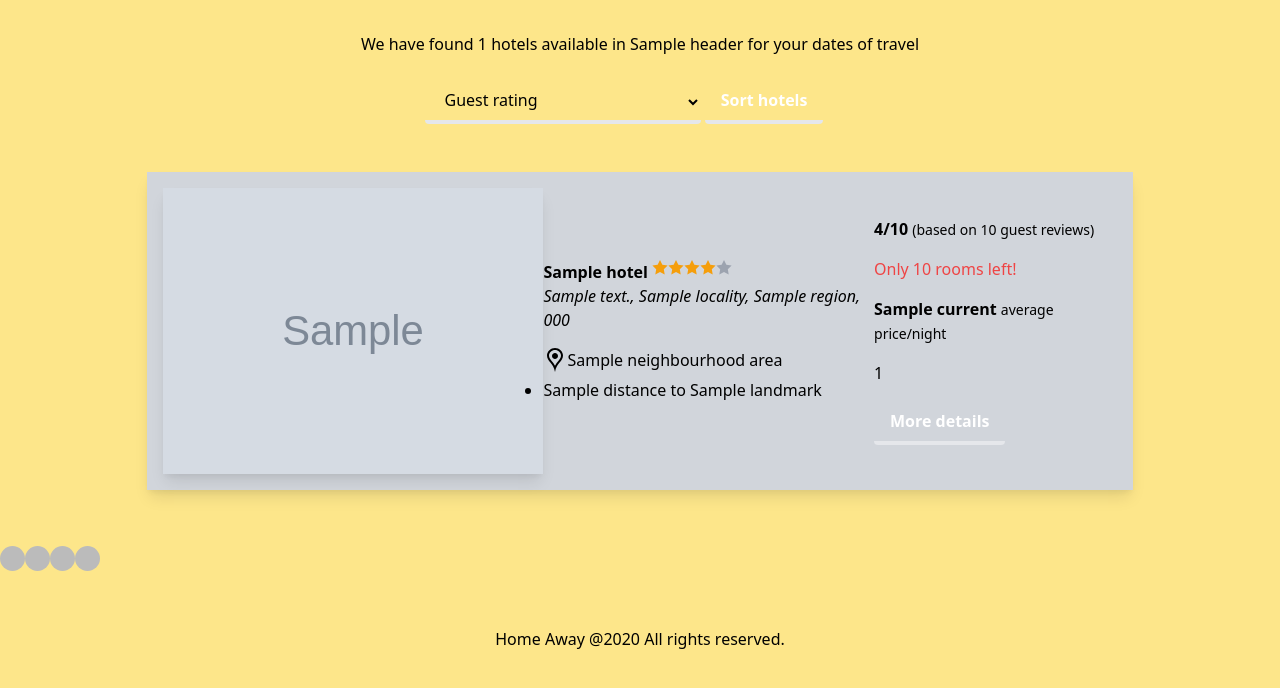
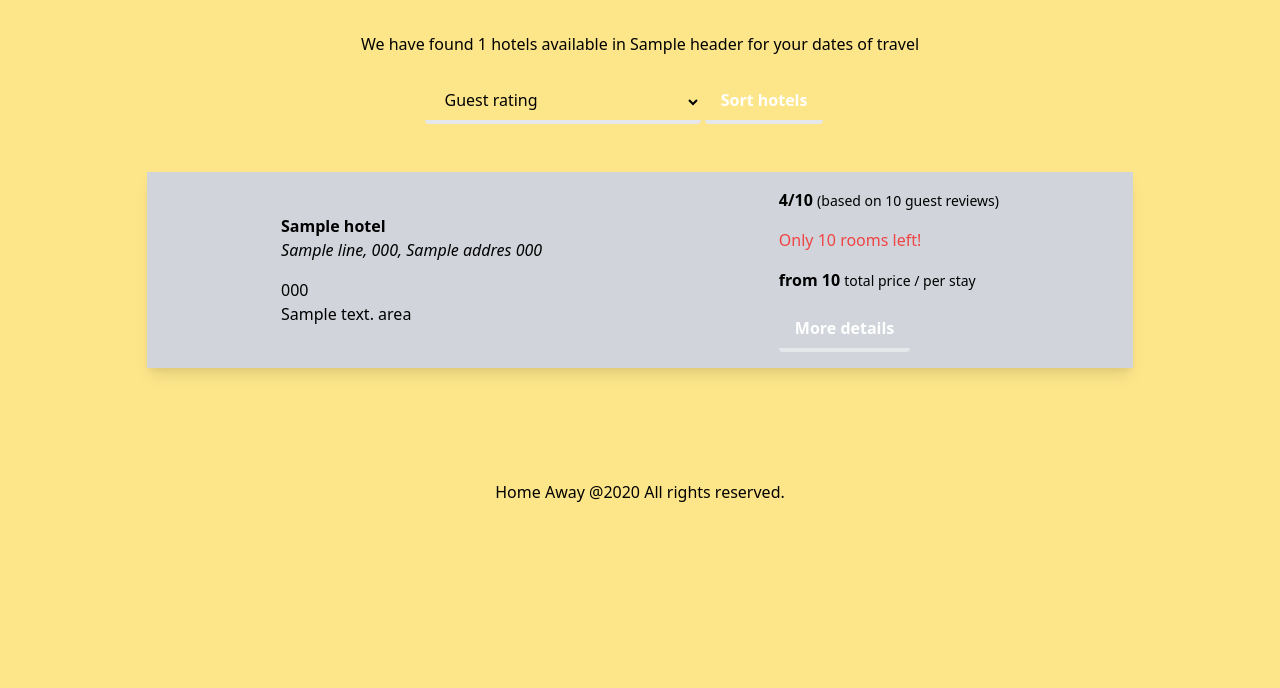
Before and after one commit to tokich6/vacation_app, a Flask app: template templates/hotels.html in a window 1280 px wide. Shown: the part 82-770 px from the top of the page. Run offline with Flask 2, Linux system fonts and the light colour scheme; the template is opened without the code that fills it: most values are stand-ins (such as "Sample title", 1, 10 or a date in 2020); grey boxes marked "Sample" are stand-in pictures.

Commit message:
update hotels template as per amadeus api params and add text to error templates

```diff
--- a/app.py
+++ b/app.py
@@ -10,7 +10,7 @@ from werkzeug.security import check_password_hash, generate_password_hash
 # from tempfile import mkdtemp
 # from werkzeug.exceptions import default_exceptions, HTTPException, InternalServerError
 
-from helpers import list_hotels_by_city, login_required
+from helpers import list_hotels_by_city, get_locations, login_required
 # from helpers import search_location_id, list_properties, get_hotel_details, get_hotel_photos, login_required
 
 # Configure application
@@ -68,11 +68,12 @@ def index():
 @app.route("/hotels", methods=['GET', 'POST'])
 def list_hotels():
     if request.method == 'GET':
-        # return render_template('hotels.html')
-        return list_hotels_by_city()
+        return redirect("/")
+
     else:
         # extract parameters from the search form
-        destination = request.form.get('destination')
+        city = request.form.get('destination')
+        print(city)
         global check_in
         check_in = request.form.get('check-in')
         print(check_in)
@@ -86,27 +87,25 @@ def list_hotels():
         adults_room1 = request.form.get('adult1')
         print(adults_room1)
 
-        # search_location_id defined in helpers.py
-        destination_id = search_location_id(destination)
-
-        if not destination:
+        if not city:
             flash('Please type in a destination', 'error')
             return redirect("/")
         elif not check_in or not check_out:
             flash('Please provide a valid check-in and check-out date', 'error')
             return redirect("/")
         else:
-            # list_properties defined in helpers.py
-            output = list_properties(destination_id, check_in, check_out, adults_room1)
-            print(output)
+            # list_hotels_by_city defined in helpers.py
+            output = list_hotels_by_city('PAR', check_in, check_out, adults_room1, rooms)
             if output == None:
                 return render_template('400.html')
-            header = output['header']
-            totalCount = output['totalCount']
+            # header = output['header']
+            # totalCount = output['totalCount']
             # an array of hotels' list
             hotels = output['hotels']
-            # print(hotels[0])
-            return render_template('hotels.html', header=header, totalCount=totalCount, hotels=hotels)
+            if not hotels:
+                return render_template('404.html')
+            print(hotels)
+            return render_template('hotels.html', hotels=hotels)
 
 @app.route("/hotels/details", methods=['GET', 'POST'])
 def show_hotel_details():
--- a/templates/hotels.html
+++ b/templates/hotels.html
@@ -33,36 +33,26 @@
     <li
       class="flex items-center justify-around mt-2 mb-4 p-4 bg-gray-300 shadow-lg"
     >
-      <div>
-        <img class="shadow-lg" src="{{hotel.thumbnailUrl}}" alt="hotel image" />
-      </div>
+      <!-- <div>
+        <img class="shadow-lg" src="{{hotel.hotel.media[0].uri}}" alt="hotel image" />
+      </div> -->
 
       <div class="hotel-details">
         <h4 class="flex">
-          <span class="font-bold mr-1">{{ hotel.name }} </span>
+          <span class="font-bold mr-1">{{ hotel.hotel.name }} </span>
 
-          <span class="inline-flex">
-            {% for star in range(5) %}
-            <svg
-              class="mx-0.8 w-4 h-4 fill-current text-gray-400 {% if star <= hotel.starRating -1 %}text-yellow-500{% endif %}"
-              xmlns="http://www.w3.org/2000/svg"
-              viewBox="0 0 20 20"
-            >
-              <path
-                d="M10 15l-5.878 3.09 1.123-6.545L.489 6.91l6.572-.955L10 0l2.939 5.955 6.572.955-4.756 4.635 1.123 6.545z"
-              />
-            </svg>
-            {% endfor %}
-          </span>
         </h4>
         <address class="mb-4">
-          {{hotel.address.streetAddress}}, {{ hotel.address.locality}},
-          {{hotel.address.region}}, {{hotel.address.postalCode}}
+          {{hotel.hotel.address.lines[0]}},
+          {{hotel.hotel.address.postalCode}},
+          {{hotel.hotel.address.cityName}}
+          {{hotel.hotel.address.countryCode}}
         </address>
+        <a href={{hotel.hotel.contact.phone}}>{{hotel.hotel.contact.phone}}</a>
 
         <div class="area-info">
-          {% if hotel.neighbourhood %}
-          <p class="inline-flex">
+          {% if hotel.hotel.description %}
+          <!-- <p class="inline-flex">
             <svg
               xmlns="http://www.w3.org/2000/svg"
               width="24"
@@ -72,16 +62,16 @@
               <path
                 d="M12 2c3.196 0 6 2.618 6 5.602 0 2.238-1.058 3.488-2.659 5.381-1.078 1.274-2.303 2.722-3.341 4.697-1.038-1.976-2.263-3.423-3.341-4.697-1.601-1.893-2.659-3.143-2.659-5.381 0-2.984 2.804-5.602 6-5.602zm0-2c-4.198 0-8 3.403-8 7.602 0 6.243 6.377 6.903 8 16.398 1.623-9.495 8-10.155 8-16.398 0-4.199-3.801-7.602-8-7.602zm0 11c-1.657 0-3-1.343-3-3s1.343-3 3-3 3 1.343 3 3-1.343 3-3 3z"
               />
-            </svg>
-            <span> {{ hotel.neighbourhood}} area </span>
-          </p>
+            </svg> -->
+            <p> {{ hotel.hotel.description.text}} area </p>
+          <!-- </p> -->
           {% endif %}
 
-          <ul class="list-disc">
+          <!-- <ul class="list-disc">
             {% for landmark in hotel.landmarks %}
             <li>{{landmark.distance}} to {{ landmark.label}}</li>
             {% endfor %}
-          </ul>
+          </ul> -->
         </div>
       </div>
 
@@ -98,12 +88,11 @@
         <p class="text-red-500 mb-4">Only {{ hotel.roomsLeft}} room left!</p>
         {% endif %} {% endif %}
         <p class="mb-4">
-          <span class="font-bold"> {{ hotel.ratePlan.price.current}} </span> <span class="text-sm"> average price/night </span>
+          <span class="font-bold"> from {{ hotel.offers[0].price.total}} </span> <span class="text-sm"> total price / per stay </span>
         </p>
-        <p class="mb-4"> {{ hotel.ratePlan.price.totalPricePerStay|safe}} </p>
 
         <form method="POST" action="{{ url_for('show_hotel_details') }}">
-          <input type="hidden"  name="hotel_id" value={{hotel.id}}>
+          <input type="hidden"  name="hotel_id" value={{hotel.hotel.hotelId}}>
           <button
             class="bg-teal-500 hover:bg-teal-800 text-white font-bold py-2 px-4 border-b-4 border-teal-700 hover:border-teal-500 rounded"
             type="submit"
@@ -118,11 +107,5 @@
   </ul>
 </section>
 
-<div id="listings-loading" class="block flex items-center">
-  <span class="listings-loading-circle loading-circle1"></span>
-  <span class="listings-loading-circle loading-circle2"></span>
-  <span class="listings-loading-circle loading-circle3"></span>
-  <span class="listings-loading-circle loading-circle4"></span>
-  </div>
 
 {% endblock %}
```
Also changed, not shown: helpers.py (+38 -17 lines), templates/404.html (+13 -0 lines), templates/500.html (+13 -0 lines).
